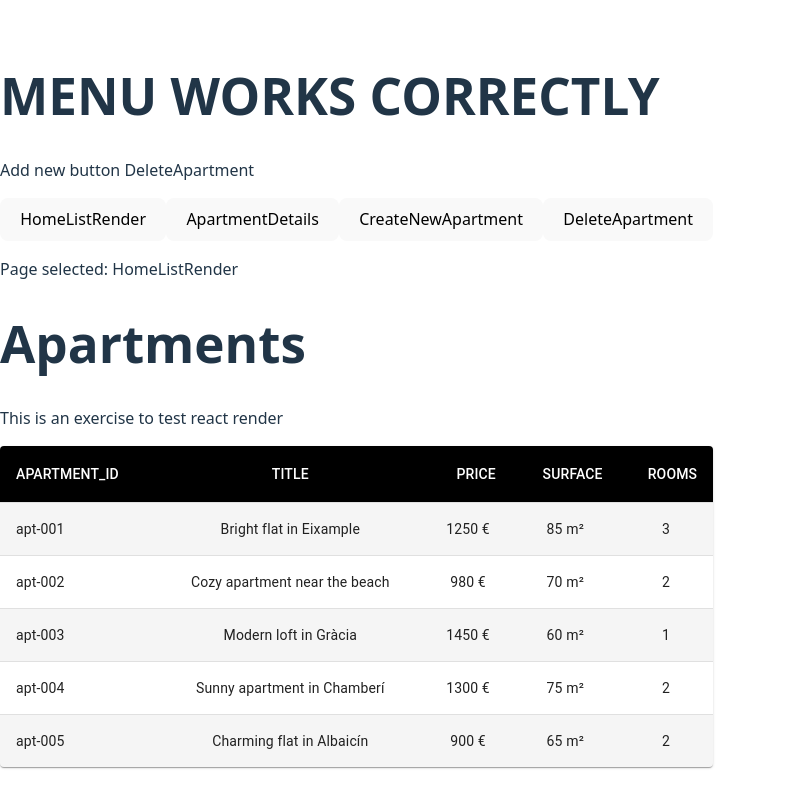
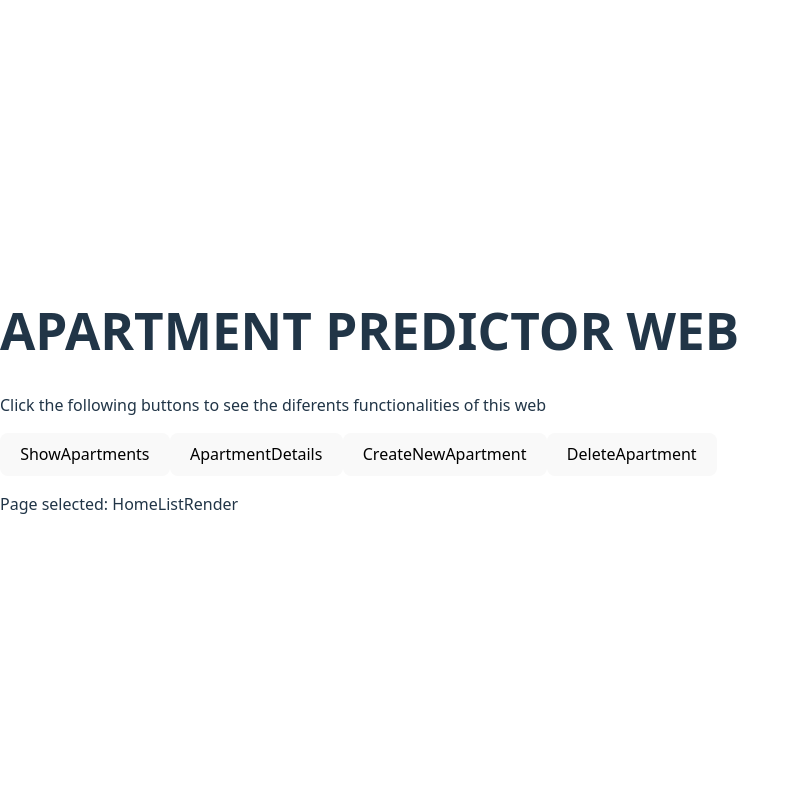
Before and after one commit to nilsanca97/ApartmentPredictor-React, a React (Vite) app in the folder apartment-predictor-react/: page / in a window 1280 px wide. Shown: the whole page, without its empty margins (0-800 px from the left). Built offline with nearby package versions, Linux system fonts and the light colour scheme.

Commit message:
Refactor of HomeListRender for "ShowApartments", to have similar format with other buttons (CRUD operations)

```diff
--- a/apartment-predictor-react/src/components/CreateNewApartment.jsx
+++ b/apartment-predictor-react/src/components/CreateNewApartment.jsx
@@ -42,6 +42,8 @@ export default function CreateNewApartment({apartments, setAparments}) {
 
   return (
     <>
+      <h2>CREATE NEW APARTMENT</h2>
+      <p>Field the form to create a new apartment</p>
       <Form
         formData= {formData}
         handleChange= {handleChange}
--- a/apartment-predictor-react/src/components/Menu.jsx
+++ b/apartment-predictor-react/src/components/Menu.jsx
@@ -53,7 +53,7 @@ import DeleteApartment from "../components/DeleteApartment";*/
 import { useState } from "react";
 import { initialApartments } from "../data/apartments";
 
-import HomeListRender from "../components/HomeListRender";
+import ShowApartments from "../components/ShowApartments";
 import ApartmentDetails from "../components/ApartmentDetails";
 import CreateNewApartment from "../components/CreateNewApartment";
 import DeleteApartment from "../components/DeleteApartment";
@@ -67,11 +67,11 @@ export default function Menu() {
 
   return (
       <>
-        <h1>MENU WORKS CORRECTLY</h1>
-        <p>Add new button DeleteApartment</p>
+        <h1>APARTMENT PREDICTOR WEB</h1>
+        <p>Click the following buttons to see the diferents functionalities of this web</p>
 
-          <button onClick={() => setPageToRender("HomeListRender")}>
-            HomeListRender
+          <button onClick={() => setPageToRender("ShowApartments")}>
+            ShowApartments
           </button>
           <button onClick={() => setPageToRender("ApartmentDetails")}>
             ApartmentDetails
@@ -85,8 +85,8 @@ export default function Menu() {
         <p>Page selected: {pageToRender} </p>
 
         {/* Conditional Render with PROPS */}
-        {pageToRender === "HomeListRender" && (
-          <HomeListRender apartments={apartments} />
+        {pageToRender === "ShowApartments" && (
+          <ShowApartments apartments={apartments} />
         )}
         {pageToRender === "ApartmentDetails" && (
           <ApartmentDetails apartments={apartments} />
--- a/apartment-predictor-react/src/components/HomeListRender.jsx
+++ b/apartment-predictor-react/src/components/ShowApartments.jsx
@@ -1,12 +1,12 @@
 //import { initialApartments } from "../data/apartments";
 import CustomizedTables from "../ui/CustomizedTables"
 
-export default function HomeListRender({ apartments = []}) {
+export default function ShowApartments({ apartments = []}) {
     console.log("Apartments en HomeListRender:", apartments);
     return (
         <>
-            <h1>Apartments</h1>
-            <p>This is an exercise to test react render</p>
+            <h2>Show Apartments</h2>
+            <p>Here you can see (READ) a table of all apartments</p>
             <CustomizedTables
                 apartments= {apartments}
             />
--- a/apartment-predictor-react/src/ui/Form.jsx
+++ b/apartment-predictor-react/src/ui/Form.jsx
@@ -3,7 +3,7 @@ export default function Form({formData, handleChange, handleSubmit}) {
 
     return (
         <>
-          <h2>RegisterForm </h2>
+          <h3>Form </h3>
           <form onSubmit={handleSubmit}>
 
                 <label>
```
